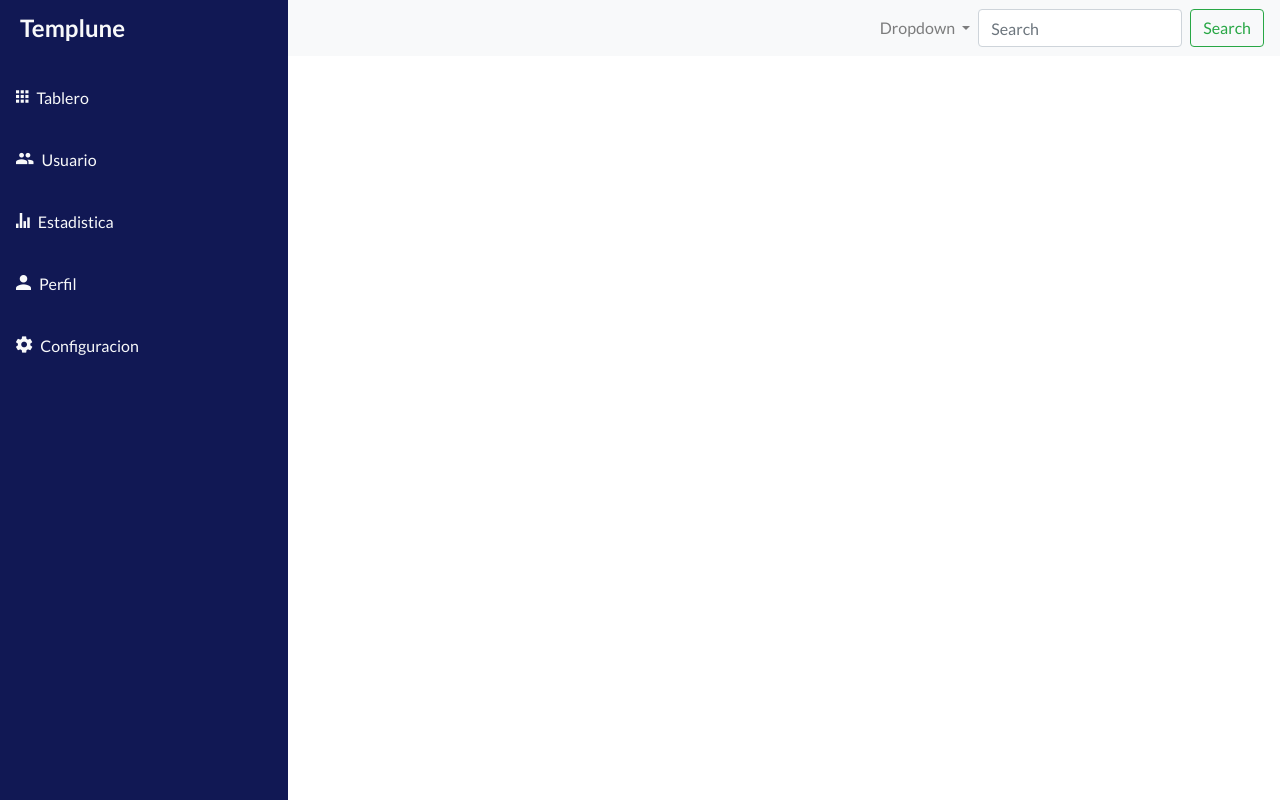
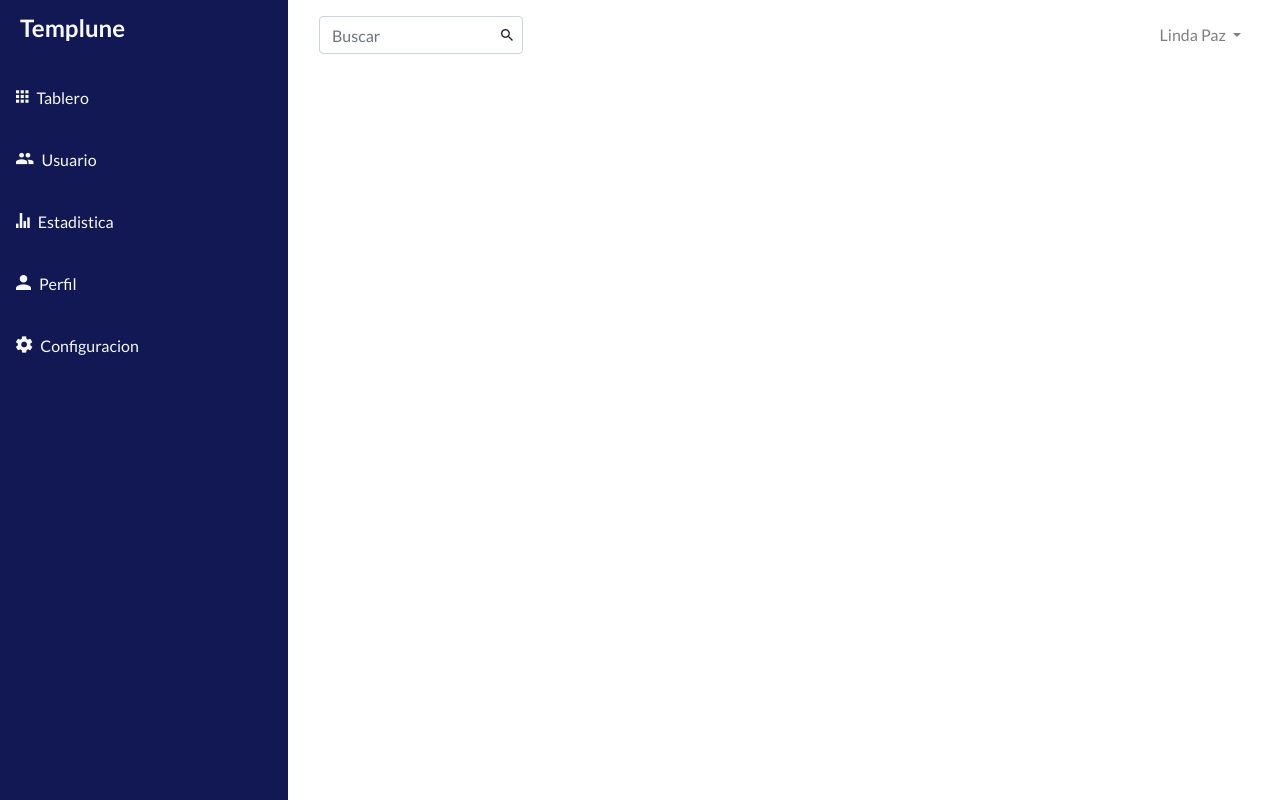
Before and after one commit to Lindapazw/bootstrap_dashboard, a plain HTML site: page index.html in a window 1280 px wide. Drawn offline with nearby package versions, Linux system fonts and the light colour scheme.

Commit message:
add container in dropdown

```diff
--- a/assets/css/style.css
+++ b/assets/css/style.css
@@ -19,6 +19,10 @@ a:hover {
     background-color: var(--primary) !important;
 }
 
+.bg-light {
+    background-color: var(--light) !important;
+}
+
 #sidebar-container {
     min-height: 100vh;
 }
@@ -30,3 +34,9 @@ a:hover {
 #sidebar-container .menu {
     width: 18rem;
 }
+
+/* boton search */
+
+.btn-search {
+    right: 5px;
+}
--- a/index.html
+++ b/index.html
@@ -41,29 +41,33 @@
             <!-- navbar -->
             <div class="w-100">
                 <nav class="navbar navbar-expand-lg navbar-light bg-light">
+                    <div class="container">
                         <button class="navbar-toggler" type="button" data-toggle="collapse" data-target="#navbarSupportedContent" aria-controls="navbarSupportedContent" aria-expanded="false" aria-label="Toggle navigation">
                             <span class="navbar-toggler-icon"></span>
                         </button>
 
+                        <!-- search -->
+                        <form class="form-inline position-relative my-2 d-inline-block">
+                            <input class="form-control mr-sm-2" type="search" placeholder="Buscar" aria-label="Buscar">
+                            <button class="btn btn-search position-absolute" type="submit"><i class="icon ion-md-search"></i></button>
+                        </form>
+
+                        <!-- dropdown -->
                         <div class="collapse navbar-collapse" id="navbarSupportedContent">
                             <ul class="navbar-nav ml-auto">
                                 <li class="nav-item dropdown">
                                 <a class="nav-link dropdown-toggle" href="#" id="navbarDropdown" role="button" data-toggle="dropdown" aria-haspopup="true" aria-expanded="false">
-                            Dropdown
+                                    Linda Paz
                                 </a>
                                 <div class="dropdown-menu" aria-labelledby="navbarDropdown">
-                            <a class="dropdown-item" href="#">Action</a>
-                            <a class="dropdown-item" href="#">Another action</a>
+                                    <a class="dropdown-item" href="#">Mi perfil</a>
+                                    <a class="dropdown-item" href="#">Suscripciones</a>
                                     <div class="dropdown-divider"></div>
-                            <a class="dropdown-item" href="#">Something else here</a>
+                                    <a class="dropdown-item" href="#">Cerrar sesión</a>
                                 </div>
                                 </li>
-
                             </ul>
-                    <form class="form-inline my-2 my-lg-0">
-                        <input class="form-control mr-sm-2" type="search" placeholder="Search" aria-label="Search">
-                        <button class="btn btn-outline-success my-2 my-sm-0" type="submit">Search</button>
-                    </form>
+                        </div>
                     </div>
                 </nav>
             </div>
```
Lines whose indentation alone changed are shown as unchanged.
